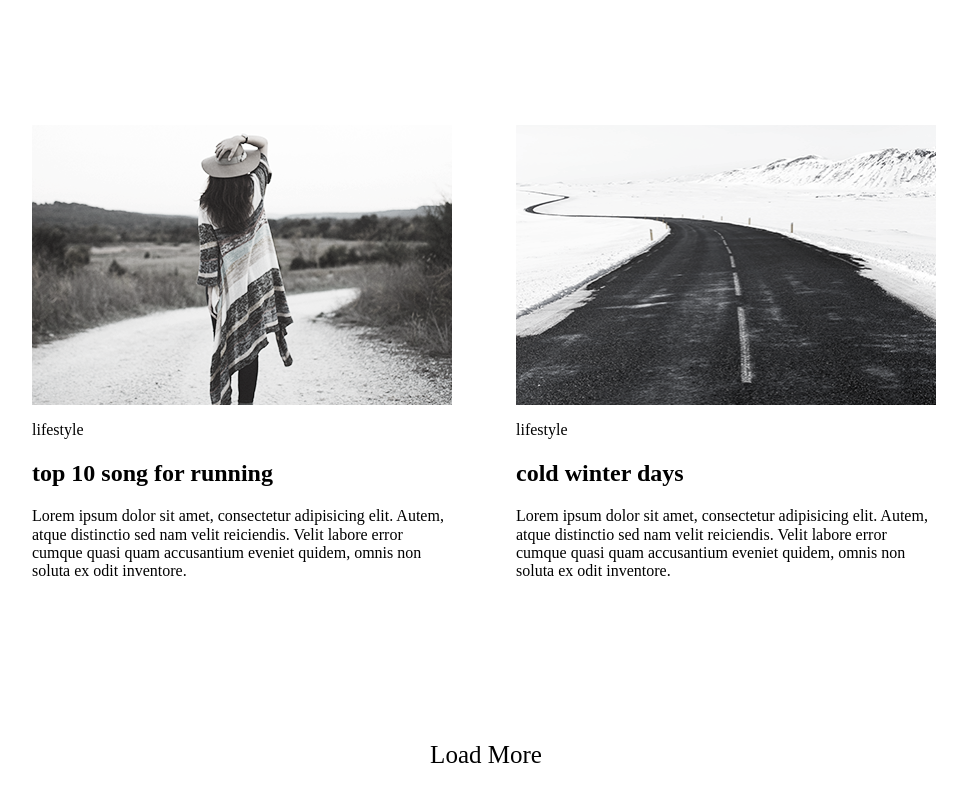
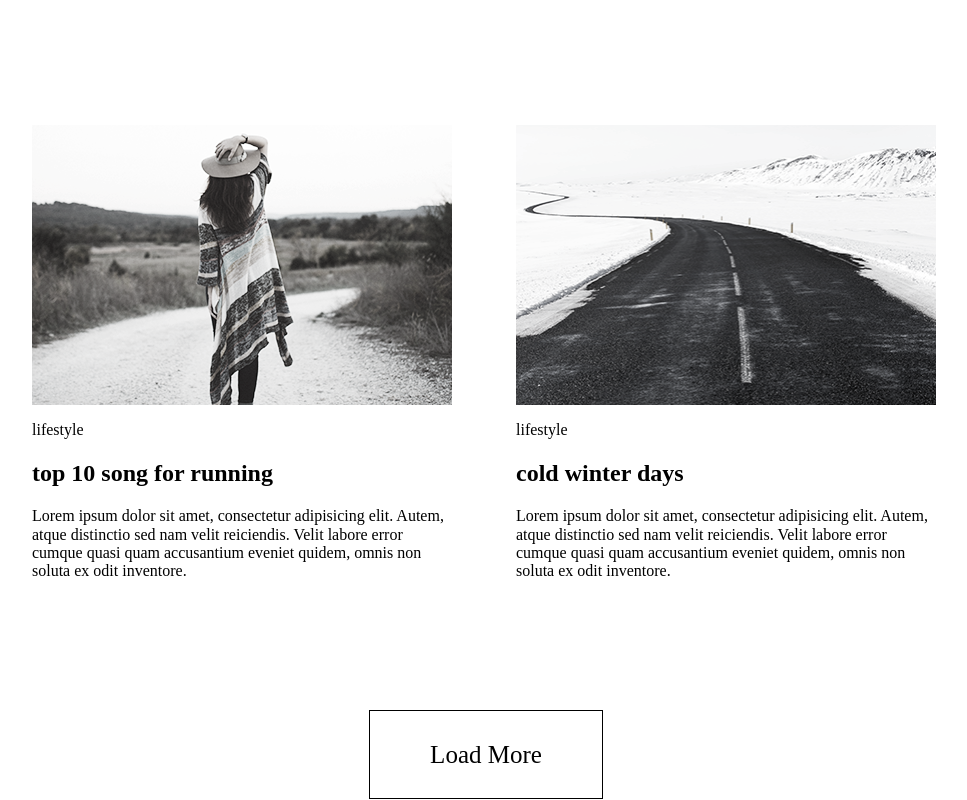
Before and after one commit to Dmitriykucher/goit-fe-course, a plain HTML site: page module-03/index.html in a window 1280 px wide. Shown: the part 1301-2101 px from the top of the page, without its empty margins (154-1121 px from the left). Drawn offline with Linux system fonts and the light colour scheme.

Commit message:
no message

```diff
--- a/module-03/css/style.css
+++ b/module-03/css/style.css
@@ -10,7 +10,6 @@
 
 .wrapper{
     width: 908px;
-    /* background-color: aqua; */
     margin: 0 auto;
 }
 
@@ -73,9 +72,10 @@
 .footer a{
     text-decoration: none;
     font-size: 25px;
+    padding: 30px 60px;
     text-transform: capitalize;
     color: black;
-
+    border: 1px solid black;
     }
 
     a:hover{
```
